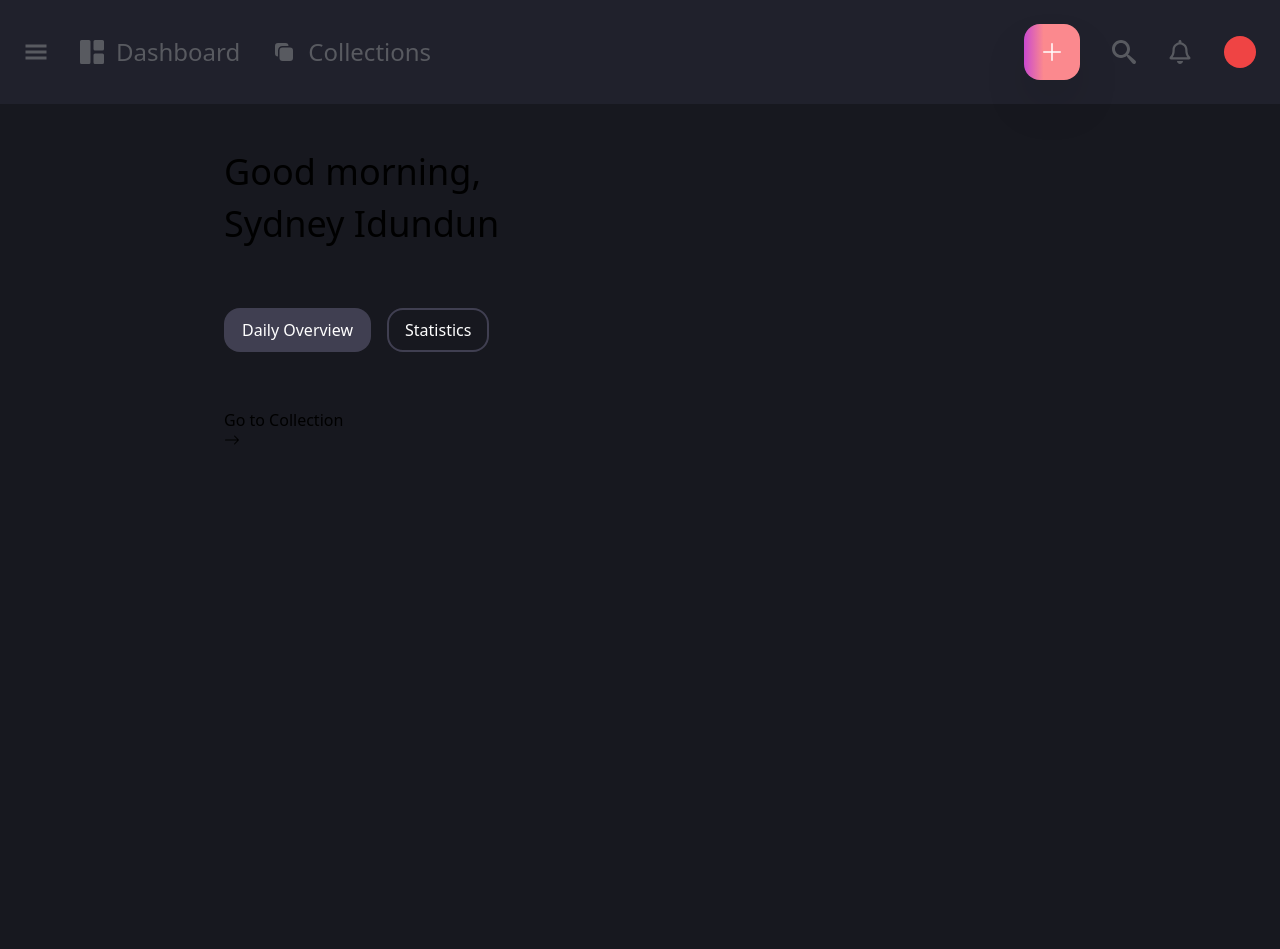
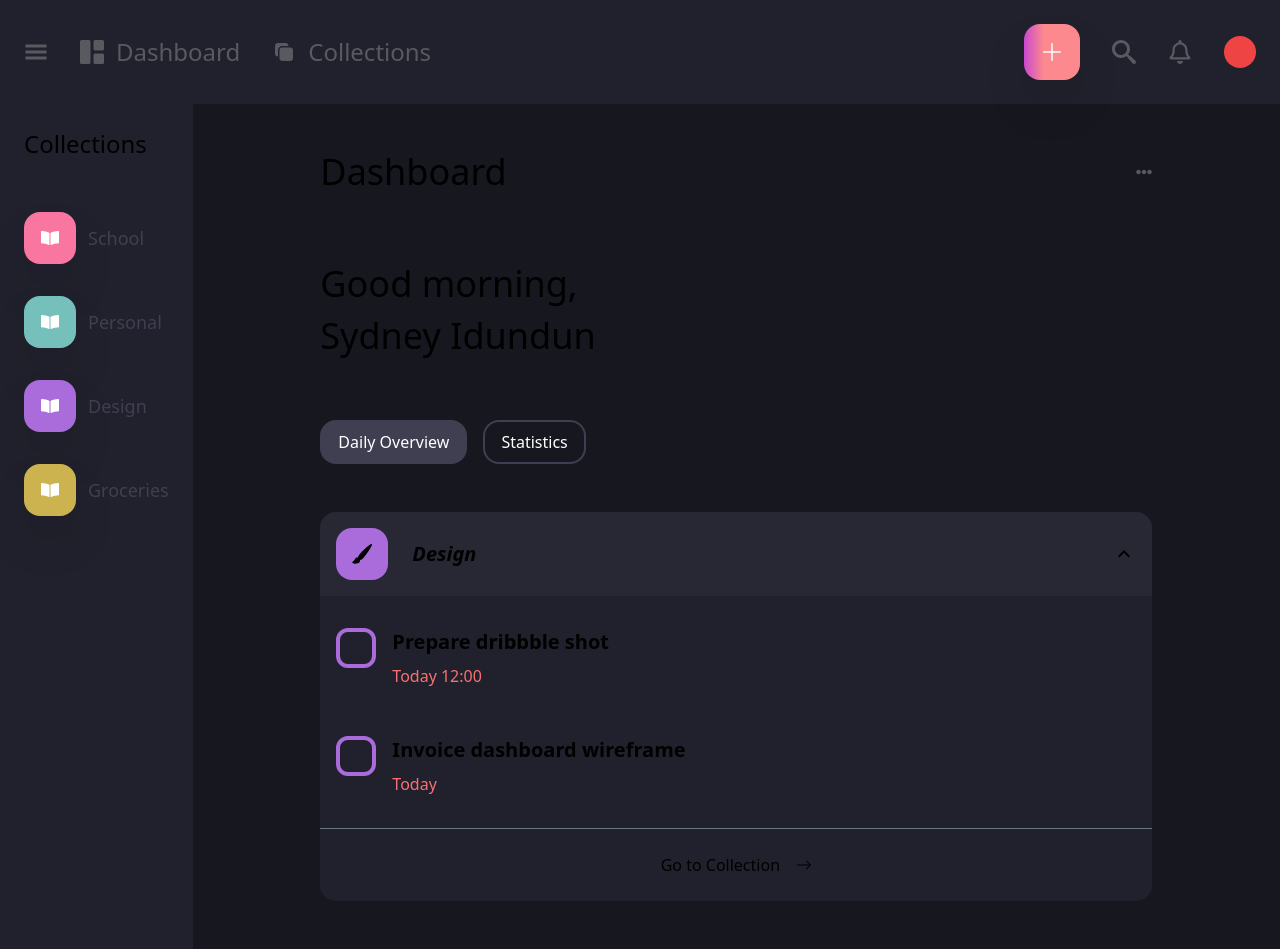
Before and after one commit to PoseyXyz/tsks, a Next.js app: page /single_collection in a window 1280 px wide. Before the commit the page ends 800 px from the top, so only its background shows below. Built offline with nearby package versions, Linux system fonts and the light colour scheme.

Commit message:
Styled single collection page halfway

```diff
--- a/components/collectionCard.tsx
+++ b/components/collectionCard.tsx
@@ -1,5 +1,4 @@
 import React from "react";
-import { BsPlusLg } from "react-icons/bs";
 import {collectionCardProps} from '../interfaces/interfaces'
 
 function CollectionCard({name, icon, id, iconBg, completed_tasks, total_tasks, border, hover}:collectionCardProps) {
--- /dev/null
+++ b/components/rightNav.tsx
@@ -0,0 +1,27 @@
+import React from "react";
+import { BsBrushFill } from "react-icons/bs";
+import { FaBookOpen, FaShoppingCart, FaUser } from "react-icons/fa";
+
+export default function RightNav() {
+    return (
+        <nav className="flex-col gap-8 bg-[#20212C] hidden md:flex min-h-screen md:min-w-[40vh] sticky lg:min-w-[24vh] p-6">
+            <h2 className="text-2xl mb-5">Collections</h2>
+            <button className="flex gap-3 items-center text-lg text-[#403F51] hover:text-white duration-500 group">
+                <i className={`shadow-2xl bg-[#F8769F] p-4 rounded-2xl self-start text-white group-hover:bg-transparent border border-transparent group-hover:border-[#f8769f] duration-500`}><FaBookOpen/></i>
+                School
+            </button>
+            <button className="flex gap-3 items-center text-lg text-[#403F51] hover:text-white duration-500 group">
+                <i className={`shadow-2xl bg-[#76c0bb] p-4 rounded-2xl self-start text-white group-hover:bg-transparent border border-transparent group-hover:border-[#76c0bb] duration-500`}><FaBookOpen/></i>
+                Personal
+            </button>
+            <button className="flex gap-3 items-center text-lg text-[#403F51] hover:text-white duration-500 group">
+                <i className={`shadow-2xl bg-[#aa6bdb] p-4 rounded-2xl self-start text-white group-hover:bg-transparent border border-transparent group-hover:border-[#aa6bdb] duration-500`}><FaBookOpen/></i>
+                Design
+            </button>
+            <button className="flex gap-3 items-center text-lg text-[#403F51] hover:text-white duration-500 group">
+                <i className={`shadow-2xl bg-[#cdb350] p-4 rounded-2xl self-start text-white duration-500 group-hover:bg-transparent border border-transparent group-hover:border-[#cdb350]`}><FaBookOpen/></i>
+                Groceries
+            </button>
+        </nav>
+    )
+}
--- a/pages/single_collection.tsx
+++ b/pages/single_collection.tsx
@@ -1,28 +1,58 @@
 import React from 'react'
 import DashNav from '../components/dashNav'
-import { BsArrowRight } from 'react-icons/bs'
+import { BsArrowRight, BsBrushFill } from 'react-icons/bs'
+import { MdKeyboardArrowUp } from 'react-icons/md'
+import { FaEllipsisH } from 'react-icons/fa'
+import RightNav from '../components/rightNav'
 
 export default function SingleCollection() {
     return (
         <main>
             <DashNav />
+            <section className='flex'>
+                <RightNav/>
                 <section className="container flex flex-col gap-8 max-w-4xl px-6 md:px-8 py-12 mb-24 md:mb-0">
+                    <div className="justify-between hidden md:flex items-center mb-10">
+                        <h2 className="text-4xl text-center">Dashboard</h2>
+                        <button className="hover:text-white text-[#585A60] duration-500"><i><FaEllipsisH /></i></button>
+                    </div>
+
                     <div className="flex flex-col gap-3 mb-8">
                         <h2 className="text-4xl">Good morning,</h2>
                         <h2 className="text-4xl">Sydney Idundun</h2>
                     </div>
 
-                <div className="flex gap-4">
+                    <div className="flex gap-4 mb-4">
                         <button className="px-4 py-2 bg-[#403F51] text-white duration-500 hover:bg-transparent hover:border-[#403F51] border-2 border-transparent rounded-2xl">Daily Overview</button>
                         <button className="px-4 py-2 border-2 border-[#403F51] text-white hover:bg-[#403F51] duration-500 rounded-2xl">Statistics</button>
                     </div>
 
-                <div>
-                    <button></button>
-                    <div>
+                    <div className='bg-[#20212C] rounded-2xl'>
+                        <button className='flex justify-between rounded-t-2xl items-center w-full text-xl p-4 bg-[#272833]'>
+                            <i className='rounded-2xl items-center flex gap-6'>
+                                <i className={`bg-[#AA6BDB] p-4 rounded-2xl`}><BsBrushFill /></i>
+                                <span className='font-black'>Design</span>
+                            </i>
 
+                            <i className='text-2xl'><MdKeyboardArrowUp /></i>
+                        </button>
+                        <div className='flex flex-col gap-4 pt-4'>
+                            <div className='flex gap-4 p-4'>
+                                <span className='p-4 w-4 h-5 border-4 border-[#AA6BDB] rounded-xl'></span>
+                                <span className='flex flex-col gap-2'>
+                                    <span className='font-black text-xl'>Prepare dribbble shot</span>
+                                    <span className='text-red-400'>Today 12:00</span>
+                                </span>
                             </div>
-                    <button>Go to Collection <BsArrowRight/></button>
+                            <div className='flex gap-4 p-4'>
+                                <span className='p-4 w-4 h-5 border-4 border-[#AA6BDB] rounded-xl'></span>
+                                <span className='flex flex-col gap-2'>
+                                    <span className='font-black text-xl'>Invoice dashboard wireframe</span>
+                                    <span className='text-red-400'>Today</span>
+                                </span>
+                            </div>
+                            <button className='border-t border-gray-500 w-full flex gap-4 items-center justify-center p-6'>Go to Collection <BsArrowRight /></button>
+                        </div>
                     </div>
 
                     {/* <div className="grid grid-cols-1 sm:grid-cols-2 md:grid-cols-3 gap-4"> */}
@@ -33,6 +63,7 @@ export default function SingleCollection() {
                     <button className="border-2 border-[#403F51] text-[#403F51] h-1/2 hover:border-white hover:h-full hover:text-white p-8 flex justify-center items-center rounded-2xl duration-500 flex-col gap-4 group"><i className="group-hover:animate-spin"><BsPlusLg /></i><span className="group-hover:block hidden">Add new collection</span></button> */}
                     {/* </div> */}
                 </section>
+            </section>
         </main>
     )
 }
```
Lines whose indentation alone changed are shown as unchanged.
